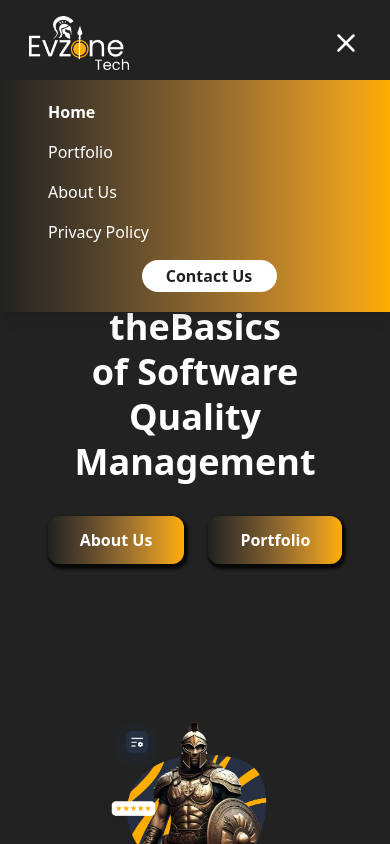
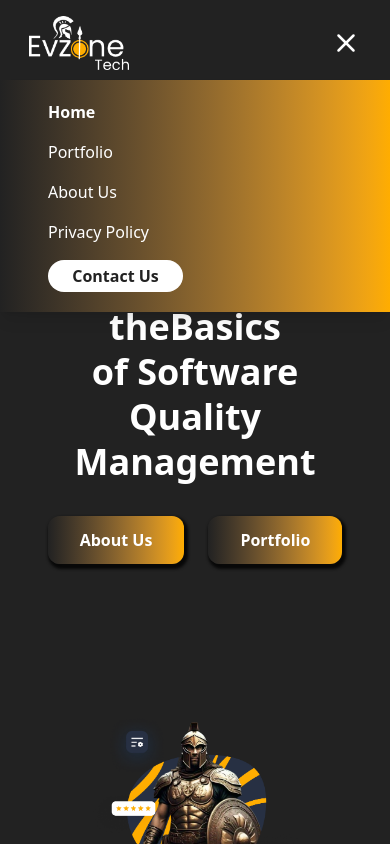
Before and after one commit to Abubakarshykh/evezonetechians, a Next.js app: page / in a window 390 px wide. Both pictures are taken after a click on the button 345 px from the left and 42 px from the top of the page. Shown: the top 844 px of the page. Built offline with nearby package versions, Linux system fonts and the light colour scheme.

Commit message:
link added

```diff
--- a/src/Components/Navbar.js
+++ b/src/Components/Navbar.js
@@ -112,12 +112,14 @@ const Navbar = () => {
               {link.name}
             </Link>
           ))}
+          <a href="/Contact" className="no-underline">
           <button
   className="px-4 py-1 w-[135px] rounded-[16px] bg-white text-[#222222] font-semibold self-center"
   onClick={() => setMobileMenuOpen(false)}
 >
   Contact Us
 </button>
+</a>
 
         </div>
       )}
```
